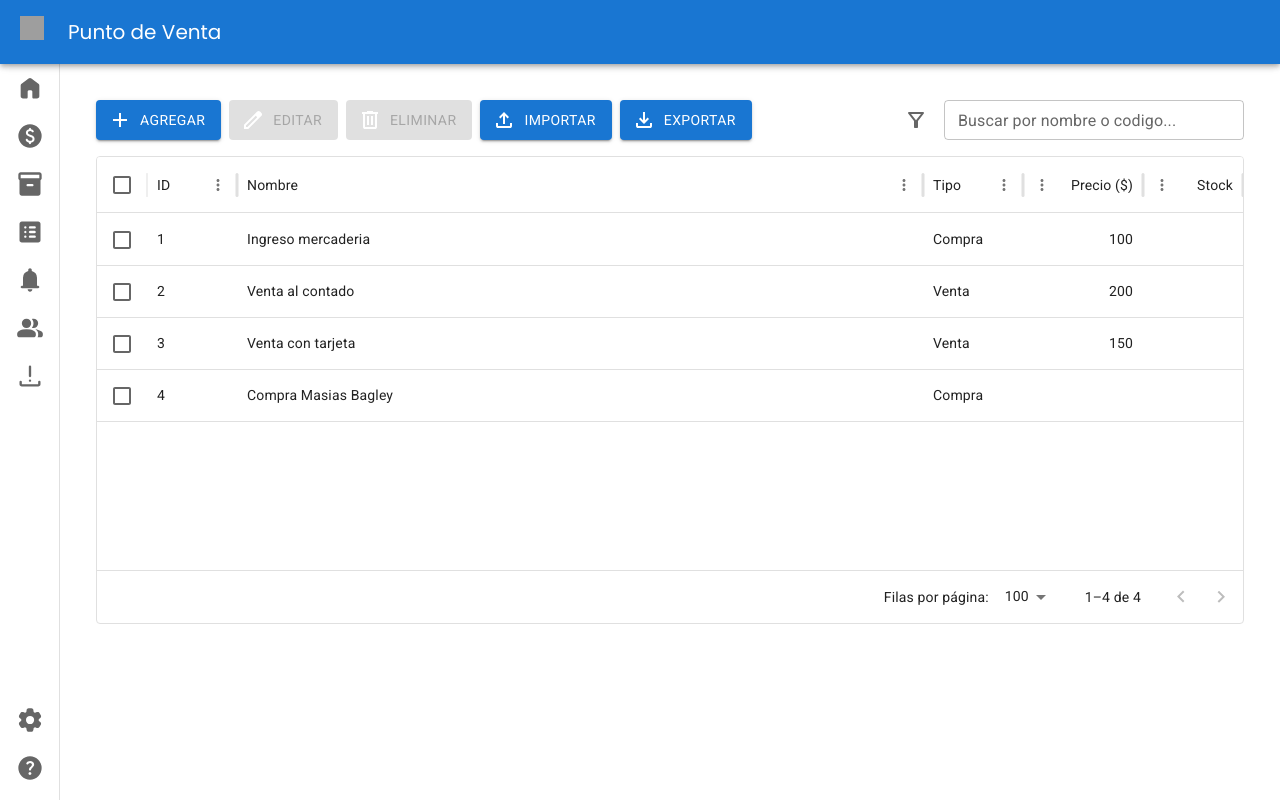
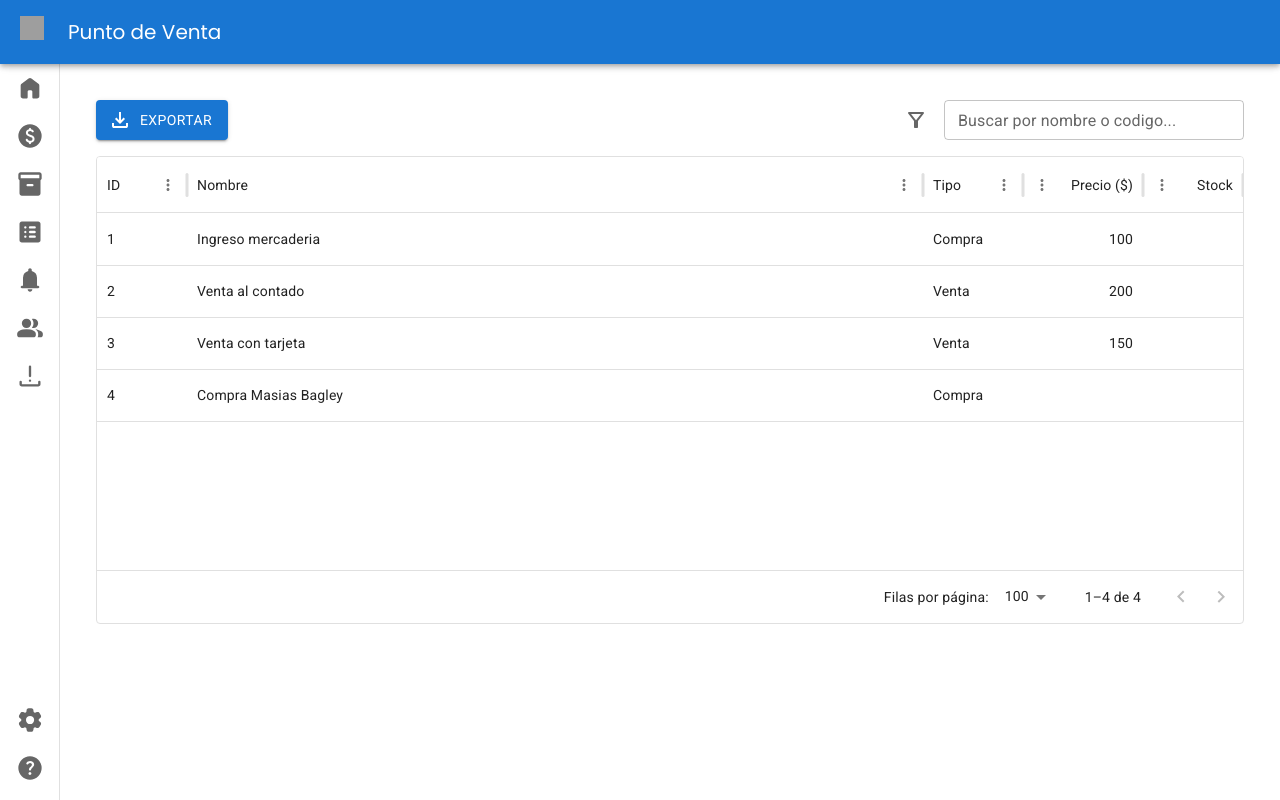
Before and after one commit to benyhi/POS, a React (Vite) app in the folder front/: page /movements in a window 1280 px wide. Built offline with nearby package versions, Linux system fonts and the light colour scheme; grey boxes are pictures that could not be loaded.

Commit message:
feat: CustomTable options for diferent views

```diff
--- a/front/src/components/Table.jsx
+++ b/front/src/components/Table.jsx
@@ -11,13 +11,13 @@ import Filter from '../assets/icons/filter_alt_24dp_FFFFFF_FILL0_wght400_GRAD0_o
 
 import MenuFilter from './FilterMenu'
 
-export default function CustomTable({columns, data}) {
+export default function CustomTable({columns, data, options}) {
   const [rows, setRows] = useState(data);
   const [search, setSearch] = useState("");
   const [selectedRow, setSelectedRow] = useState(null);
   const [formData, setFormData] = useState({ id: "", nombre: "", precio: "", stock: "" });
   const [open, setOpen] = useState(false);
-  const [ filters, setFilters ] = useState([]);
+  const [filters, setFilters ] = useState([]);
 
   const handleApplyFilters = (selected) => {
     setFilters(selected);
@@ -58,15 +58,29 @@ export default function CustomTable({columns, data}) {
       {/* Controles arriba */}
       <Stack direction="row" mb={2} justifyContent={"space-between"}>
         <Box sx={{ display: "flex", gap: 1 }}>
+          {options?.buttons?.add && (
             <Button sx={{  fontFamily: 'Roboto'}} variant="contained" startIcon={<img src={Add} alt="add_icon" />} onClick={() => handleOpen()}>Agregar</Button>
+          )}
+          {options?.buttons?.edit && (
             <Button sx={{  fontFamily: 'Roboto'}} variant="contained" startIcon={<img src={Edit} alt="edit_icon" />} disabled={!selectedRow} onClick={() => handleOpen(selectedRow)}>Editar</Button>
+          )}
+          {options?.buttons?.delete && (
             <Button sx={{  fontFamily: 'Roboto'}} variant="contained" color="error" startIcon={<img src={Delete} alt="delete_icon" />} disabled={!selectedRow} onClick={handleDelete}>Eliminar</Button>
+          )}
+          {options?.buttons?.import && (
             <Button sx={{  fontFamily: 'Roboto'}} variant="contained" startIcon={<img src={Upload} alt="upload_icon" />} >Importar</Button>
+          )}
+          {options?.buttons?.export && (
             <Button sx={{  fontFamily: 'Roboto'}} variant="contained" startIcon={<img src={Download} alt="download_icon" />} >Exportar</Button>
+          )}
         </Box>
         <Box sx={{ display: "flex", gap: 1 }}>
+          {options?.filter && (
             <MenuFilter onApplyFilters={handleApplyFilters}/>
+          )}
+          {options?.search && (
             <TextField sx={{  width: 300 }} fullWidth label="Buscar por nombre o codigo..." variant="outlined" size="small" onChange={(e) => setSearch(e.target.value)} />
+          )}
         </Box>
       </Stack>
 
@@ -84,7 +98,7 @@ export default function CustomTable({columns, data}) {
           const selectedId = ids.length ? ids[0] : null;
           setSelectedRow(rows.find(row => row.id === selectedId) || null);
         }}
-        checkboxSelection
+        checkboxSelection={options?.checkbox}
       />
 
       {/* Modal */}
--- a/front/src/views/Inventory.jsx
+++ b/front/src/views/Inventory.jsx
@@ -20,6 +20,19 @@ const columns = [
   { field: "stock", headerName: "Stock", width: 100, type: "number" },
 ];
 
+const options = {
+  buttons:{
+    edit: true,
+    delete: true,
+    add: true,
+    import: true,
+    export: true
+  },
+  filter: true,
+  search: true,
+  checkbox: true
+}
+
 const Inventory = () => {
   return (
     <ThemeProvider theme={theme}>
@@ -29,7 +42,7 @@ const Inventory = () => {
           <InfoCard title={"Productos con Bajo Stock"} value={3} icon={Inventory_ico_white} color={theme.palette.primary.warning}/>
         </Stack>
         <Box>
-        <CustomTable columns={columns} data={initialRows}/>
+        <CustomTable columns={columns} data={initialRows} options={options}/>
         </Box>
       </Box>
     </ThemeProvider>
--- a/front/src/views/Movements.jsx
+++ b/front/src/views/Movements.jsx
@@ -17,10 +17,23 @@ const columns = [
   { field: "cantidad", headerName: "Stock", width: 100, type: "number" },
 ];
 
+const options = {
+  buttons:{
+    edit: false,
+    delete: false,
+    add: false,
+    import: false,
+    export: true
+  },
+  filter: true,
+  search: true,
+  checkbox: false
+}
+
 const Movements = () => {
   return (
     <Box>
-      <CustomTable columns={columns} data={initialRows}/>
+      <CustomTable columns={columns} data={initialRows} options={options}/>
     </Box>
   );
 };
```
Lines whose indentation alone changed are shown as unchanged.
